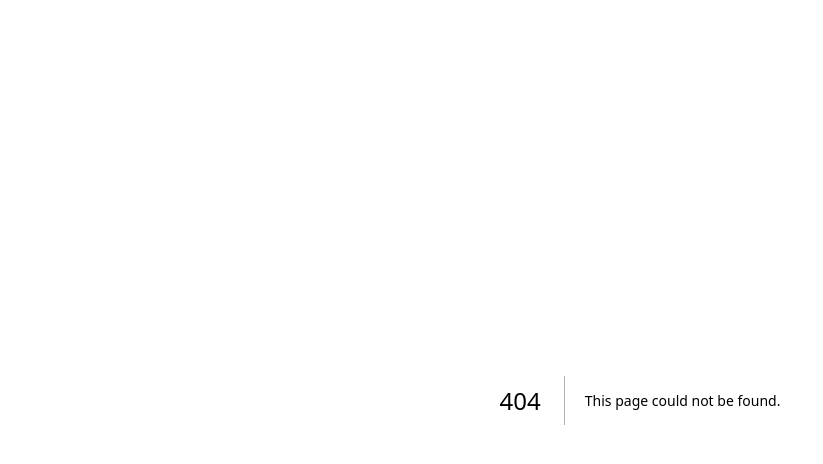
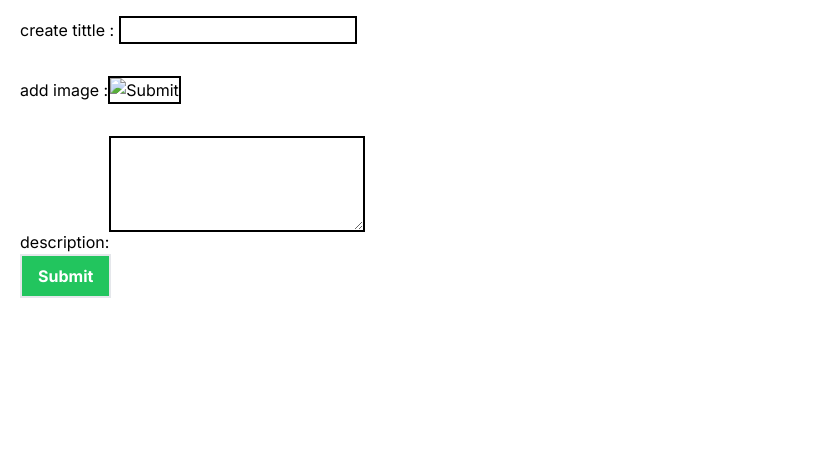
Before and after one commit to AbinAntony8888/NextjsNewsBlogapp, a Next.js app: page /create-news in a window 1280 px wide. Before the commit this address had no page. Shown: the top 464 px of the page, without its empty margins (0-823 px from the left). Built offline with nearby package versions, Linux system fonts and the light colour scheme.

Commit message:
create new file

```diff
--- /dev/null
+++ b/src/app/create-news/CreateNews.tsx
@@ -0,0 +1,18 @@
+export default function CreateNews() {
+  return (
+    <div className="mb-10 ">
+      <form action="" className="mx-5 gap-4">
+        <label htmlFor="">create tittle : </label>
+        <input type="text" className="border-2 border-black my-4" />
+        <br />
+        <label htmlFor="">add image :</label>
+        <input type="image" className="border-2 border-black my-4"/>
+        <br />
+        <label htmlFor="">description:</label>
+        <textarea name="" id="" className="border-2 border-black my-4 h-24 w-64"></textarea>
+        <br />
+        <input type="submit" name="submit" className="border-2 bg-green-500 py-2 px-4 font-bold text-white" />
+      </form>
+    </div>
+  );
+}
--- /dev/null
+++ b/src/app/create-news/page.tsx
@@ -0,0 +1,9 @@
+import CreateNews from "./CreateNews";
+
+export default function CreatenewPage(){
+    return(
+        <div>
+            <CreateNews/>
+        </div>
+    )
+}
--- a/src/app/page.tsx
+++ b/src/app/page.tsx
@@ -9,6 +9,7 @@ import { News } from "@/types/app.types";
 import Sports from "./components/Sports";
 import Headline from "./components/Headline";
 import Link from "next/link";
+import CreateNews from "./create-news/CreateNews";
 
 export default function Home(
   { headline, trending, sports }: HomePage,
@@ -46,7 +47,7 @@ export default function Home(
           <li className="float-left px-4">new</li>
           {/* <li className="float-left px-4 text-white ring-2 ring-blue-700 ml-96">create new poost</li> */}
         </ul>
-          <Link href="create-news" className="float-left px-4 text-white ring-2 ring-blue-700 ml-96">create new poost</Link>
+          <Link href="/create-news" className="float-left px-4 text-white ring-2 ring-blue-700 ml-96">create new post</Link>
       </div>
       <div className="m-2 flex flex-row  ">
         <div className=" h-screen w-2/3 m-2 ">
```
Also changed, not shown: src/create-news/CreateNews.tsx (deleted, +0 -7 lines).
